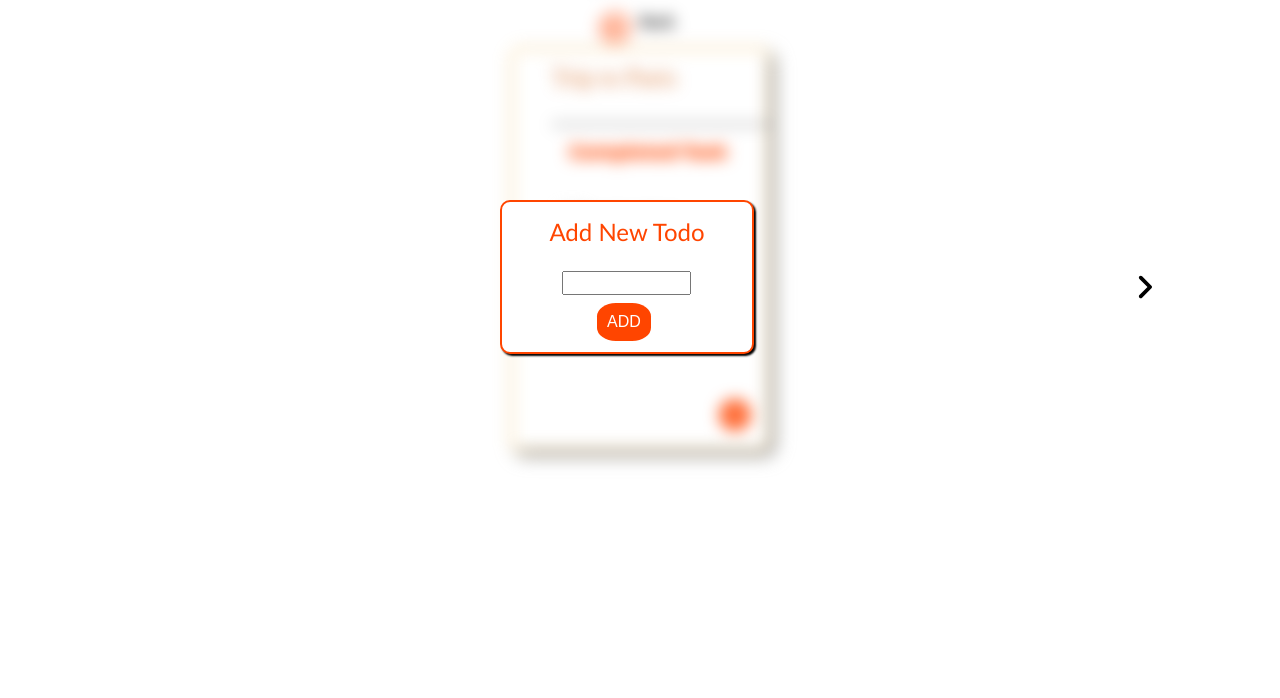
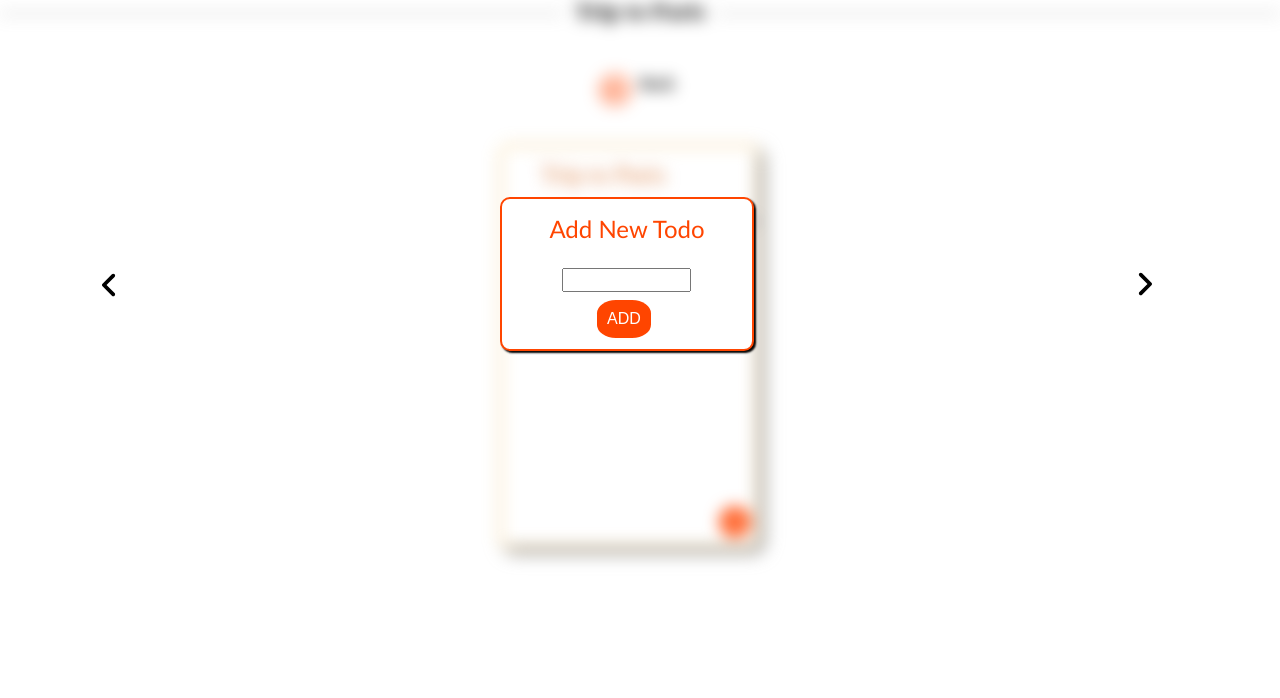
Before and after one commit to quantam03/projectcss, a plain HTML site: page index4.html in a window 1280 px wide. Shown: the part 102-800 px from the top of the page. Drawn offline with Linux system fonts and the light colour scheme.

Commit message:
files added

```diff
--- a/index4.html
+++ b/index4.html
@@ -38,6 +38,9 @@
     <div class="anchor">
         <a href="./index.html"><i class="fas fa-angle-right" style="color: black;font-size: 30px;"></i></a>
     </div>
+    <div class="anchor3">
+        <a href="./index3.html"><i class="fas fa-angle-left" style="color: black;font-size: 30px;"></i></a>
+    </div>
 
 </body>
 </html>
--- a/style.css
+++ b/style.css
@@ -94,7 +94,8 @@ label{
 }
 
 .card{
-    margin: 150px auto;
+    margin-top: 120px ;
+    margin-left: 500px;
     border: 1.5px solid orange;
     height:50vh;
     width: 20%;
@@ -138,32 +139,50 @@ label{
     margin-left: 40px;
 }
 .heading{
-    display: flex;
-    position: absolute;
-    margin-left: 550px;
-    margin-top: -100px;
-    font-size: xx-large;
-    font-weight: bold;
+  overflow: hidden;
+  text-align: center;
+  margin-top: 100px;
+  font-size: x-large;
+  font-weight: bolder;
 
+}
+.heading:before,
+.heading:after{
+    background-color: gray;
+    content: "";
+    display: inline-block;
+    height: 1px;
+    position: relative;
+    vertical-align: middle;
+    width: 50%;
+}
+.heading:before{
+    right: 0.5em;
+    margin-left: -50%;
+
+}
+.heading:after{
+    left: 0.5em;
+    margin-right:-50% ;
 }
 .anchor2{
     display: flex;
     position: absolute;
-    margin-top: -200px;
+    margin-top: -40px;
     margin-left: 720px;
 
 }
 .back{
     display: flex;
     position: absolute;
-    margin-top: -35px;
+    margin-top: 50px;
     margin-left: 640px;
     font-weight: bold;
 }
 .backicon{
     display: flex;
     position: absolute;
-    margin-top: -35px;
+    margin-top: 50px;
     margin-left: 600px;
     color: orangered;
     font-size: 30px;
@@ -219,7 +238,7 @@ label{
   .popup2{
 
         position: absolute;
-        margin-top: -400px ;
+        margin-top: -350px ;
         margin-left: 500px;
         border: 2px solid orangered;
         box-shadow: 2px 2px 2px black;
@@ -231,3 +250,9 @@ label{
 
 
   }
+  .anchor3{
+      display: flex;
+      position: absolute;
+      margin-left: -400px;
+      margin-top: -30px;
+  }
```
Also changed, not shown: index2.html (+1 -1 lines), index3.html (+3 -0 lines).
